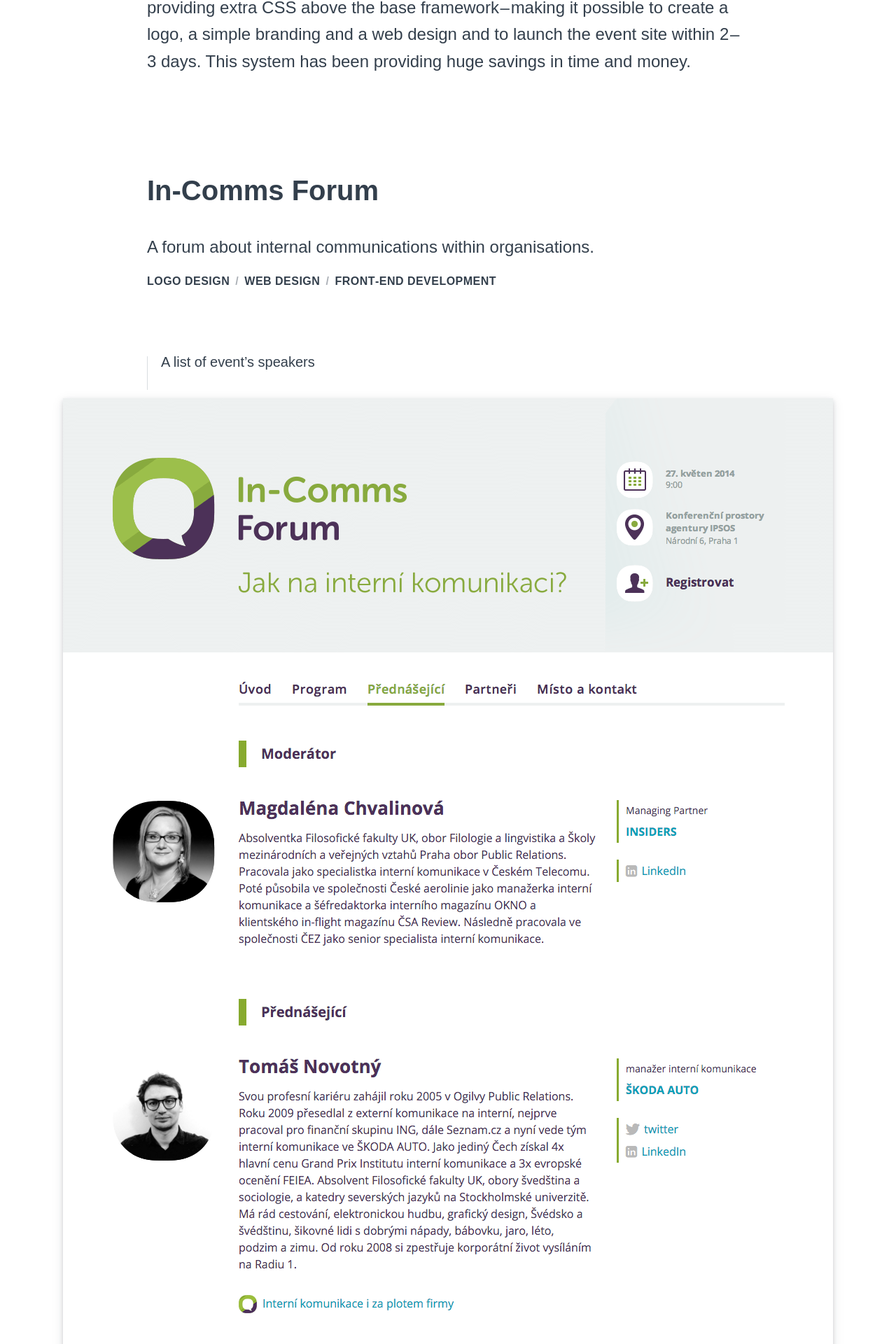
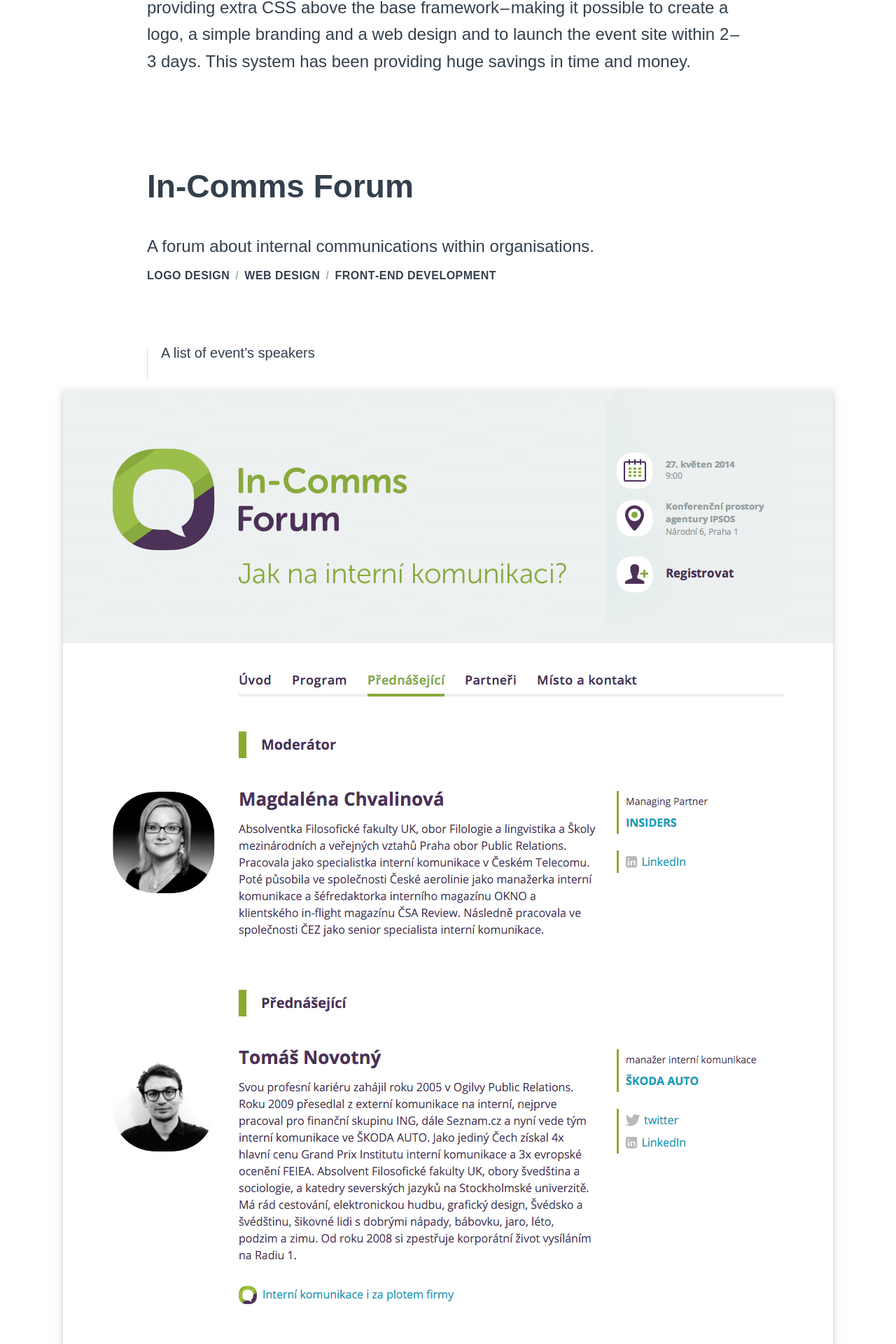
Before and after one commit to ivan-pik/portfolio, a Jekyll site: the page built from projects/01-tuesday-events.html, in a window 1280 px wide. Shown: the part 2304-4224 px from the top of the page at 70% size. Built offline with Jekyll 4.4.1, drawn with Linux system fonts in a browser that asks for light colours.

Commit message:
Typography improvements

```diff
--- a/_sass/_layout.scss
+++ b/_sass/_layout.scss
@@ -253,7 +253,7 @@
 }
 
 %font-size--h2 {
-  @include fluidSize(18px,40px);
+  @include fluidSize(18px,46px);
   line-height: 1.3;
 }
 
@@ -385,7 +385,7 @@
 
 .projects__item-link {
   display: block;
-  padding: 2rem 33px 2.15rem 0;
+  padding: 2.65rem 33px 2.80rem 0;
   position: relative;
 
   @include media-query(max,$bp-small) {
--- a/_sass/_page-about.scss
+++ b/_sass/_page-about.scss
@@ -12,7 +12,7 @@
 // Section
 
 .about__section {
-  margin: 0 0 6.2rem 0;
+  margin: 0 0 5.6rem 0;
 
   @include media-query(max,$bp-small) {
     margin: 0 0 4rem 0;
@@ -33,8 +33,8 @@
 
 
 .about__section-title {
-  @extend %font-size--h1;
-  margin: 0.15em 0 0.5em;
+  @extend %font-size--h2;
+  margin: 0 0 0.75em;
 }
 
 
@@ -44,14 +44,14 @@
   @include media-query(max,380px) {
     font-size: 12px;
   }
-  margin: 0 0 1.2rem 0;
+  margin: 0 0 0.1rem 0;
 }
 
 .about__disciplines-item {
   display: inline-block;
   border: 1px solid $color-font--body;
-  padding: 0.3rem 0.7rem 0.4rem;
-  margin: 0 0.4rem 1.1rem 0;
+  padding: 0.2rem 0.6rem 0.3rem;
+  margin: 0 0.4rem 1.25rem 0;
   @include media-query(max,$bp-small) {
     padding: 0.2em 0.3em 0.25em;
     margin: 0 0 0.25rem 0;
@@ -60,6 +60,7 @@
 
 .about_discipline-summary {
   @extend %separate;
+  margin: 1.3em 0 0 0;
 
   @include media-query(max,$bp-small) {
     margin: 1rem 0 0 0;
--- a/_sass/_page-project.scss
+++ b/_sass/_page-project.scss
@@ -68,7 +68,7 @@
 }
 
 .project__long-description {
-  margin-bottom: 5.8em;
+  margin-bottom: 5.4em;
   @include media-query(max,$bp-small) {
      margin-bottom: 3em;
   }
@@ -86,7 +86,7 @@
 }
 
 .project__partial-header {
-  margin-bottom: 3.6rem;
+  margin-bottom: 3.4rem;
   @include media-query(max,$bp-small) {
      margin-bottom: 2em;
   }
@@ -94,11 +94,11 @@
 
 .project__partial-title {
   @extend %font-size--h2;
-  margin-bottom: 0.9em;
+  margin-bottom: 0.8em;
 }
 
 .project__partial-description {
-  margin-bottom: 0.67rem;
+  margin-bottom: 0.4em;
 }
 
 // Image Group Caption
```
